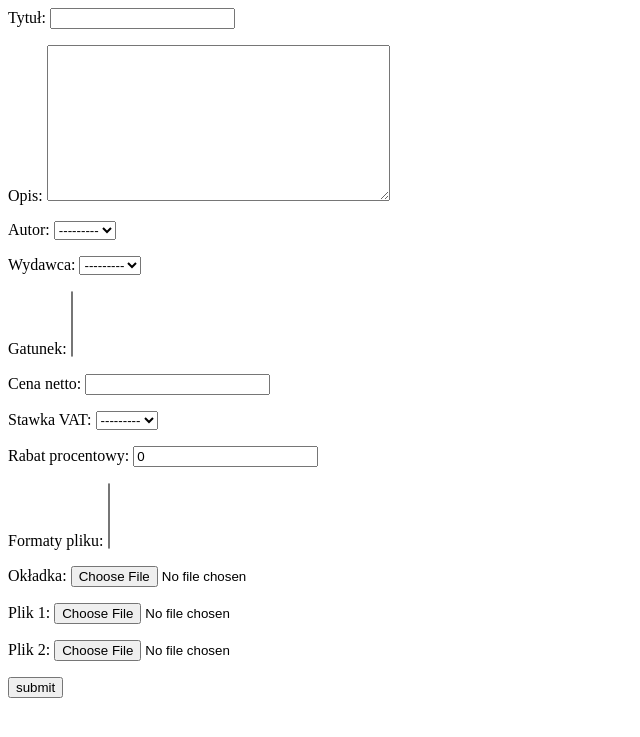
After one commit to Jacek960/Ebook-shop, a Django app: page /add-book/ in a window 1280 px wide. The commit adds this page. Shown: the top 737 px of the page, without its empty margins (0-640 px from the left). Run offline with Django 3.2, Linux system fonts and the light colour scheme; data that the repository does not hold is empty.

Commit message:
book and author create

```diff
--- /dev/null
+++ b/books/forms.py
@@ -0,0 +1,35 @@
+from django import forms
+from books.models import Ebook, Autor
+
+
+class EbookForm(forms.ModelForm):
+    class Meta:
+        model=Ebook
+        fields = ['name','description','autor','publisher','gendre','price','vat','discount_percent','format','image','file_upload_1','file_upload_2']
+        # widgets={
+        #     'advantages':forms.CheckboxSelectMultiple,
+        #     'surroundings': forms.CheckboxSelectMultiple,
+        # }
+        labels = {
+            'name':'Tytuł',
+            'description': 'Opis',
+            'autor':'Autor',
+            'publisher': 'Wydawca',
+            'gendre':'Gatunek',
+            'price':'Cena netto',
+            'vat':'Stawka VAT',
+            'discount_percent':'Rabat procentowy',
+            'format':'Formaty pliku',
+            'image': 'Okładka',
+            'file_upload_1':'Plik 1',
+            'file_upload_2': 'Plik 2',
+        }
+
+class AuthorForm(forms.ModelForm):
+    class Meta:
+        model=Autor
+        fields = ['name']
+        labels = {
+            'name':'Imię i Nazwisko',
+
+        }
--- a/books/models.py
+++ b/books/models.py
@@ -88,5 +88,15 @@ class Ebook(models.Model):
         price_discount_added = self.price_brutto - discount
         return price_discount_added
 
+    def vat_string(self):
+        if self.vat == 0:
+            return '0 %'
+        elif self.vat == 1:
+            return "5 %"
+        elif self.vat == 2:
+            return '8 %'
+        elif self.vat == 3:
+            return '23 %'
+
     def __str__(self):
         return self.name
--- /dev/null
+++ b/books/templates/books/add_author_form.html
@@ -0,0 +1,5 @@
+<form action="" method="post" enctype="multipart/form-data">
+    {% csrf_token %}
+    {{ form.as_p }}
+    <input type="submit" value="submit">
+</form>
--- /dev/null
+++ b/books/templates/books/add_book_form.html
@@ -0,0 +1,5 @@
+<form action="" method="post" enctype="multipart/form-data">
+    {% csrf_token %}
+    {{ form.as_p }}
+    <input type="submit" value="submit">
+</form>
--- a/books/templates/books/book_details.html
+++ b/books/templates/books/book_details.html
@@ -14,10 +14,11 @@
         {% endfor %}
     </li>
     <li>Cena: {{ object.price }}</li>
-    <li>Stawka Vat: {{ object.vat }}</li>
+    <li>Stawka Vat: {{ object.vat_string }}</li>
     <li>Cena brutto: {{ object.price_brutto }}</li>
     <li>Wydawca: {{ object.publisher }}</li>
-    <li>Okładka: {{ object.image }}</li>
+    <img src="{{ object.image.url }}" >
+
 
 
 </ul>
--- a/books/urls.py
+++ b/books/urls.py
@@ -1,13 +1,11 @@
 from django.urls import path
-from .views import BookListView , BookDetailView
-
-
-
-
+from .views import BookListView, BookDetailView, EbookCreateView, AuthorCreateView
 
 urlpatterns = [
     path('books/', BookListView.as_view(), name='book_list'),
     path('books/<slug:slug>/', BookDetailView.as_view(), name='ebook_details'),
+    path('add-book/', EbookCreateView.as_view(), name='add_ebook'),
+    path('add-author/', AuthorCreateView.as_view(), name='add_author'),
 
 
 
--- a/books/views.py
+++ b/books/views.py
@@ -1,5 +1,7 @@
 from django.shortcuts import render
-from django.views.generic import ListView, DetailView
+from django.views.generic import ListView, DetailView, CreateView
+
+from books.forms import EbookForm, AuthorForm
 from books.models import Ebook
 
 
@@ -11,3 +13,13 @@ class BookDetailView(DetailView):
     template_name = 'books/book_details.html'
     model = Ebook
     pk_url_kwarg = 'ebook_slug'
+
+class EbookCreateView(CreateView):
+    form_class = EbookForm
+    template_name = 'books/add_book_form.html'
+    success_url = '/books/'
+
+class AuthorCreateView(CreateView):
+    form_class = AuthorForm
+    template_name = 'books/add_author_form.html'
+    success_url = '/books/'
--- a/shop/settings.py
+++ b/shop/settings.py
@@ -123,3 +123,4 @@ USE_TZ = True
 # https://docs.djangoproject.com/en/3.0/howto/static-files/
 
 STATIC_URL = '/static/'
+MEDIA_URL = '/media/'
--- a/shop/urls.py
+++ b/shop/urls.py
@@ -15,9 +15,11 @@ Including another URLconf
 """
 from django.contrib import admin
 from django.urls import path, include
+from django.conf import settings
+from django.conf.urls.static import static
 
 
 urlpatterns = [
     path('admin/', admin.site.urls),
     path('', include('books.urls')),
-]
+] + static(settings.MEDIA_URL, document_root=settings.MEDIA_ROOT)
```
Also changed, not shown: 1 other file.
